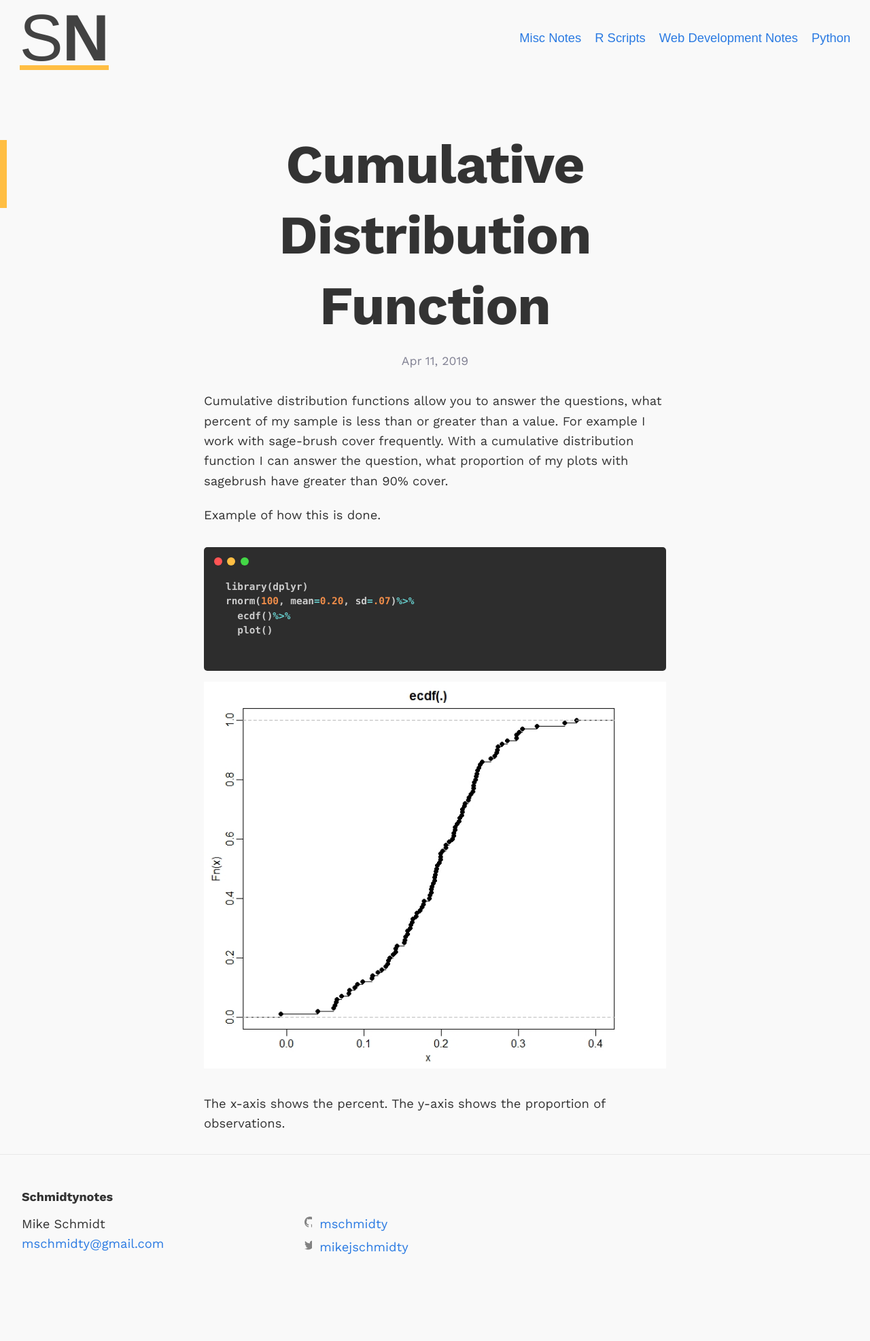
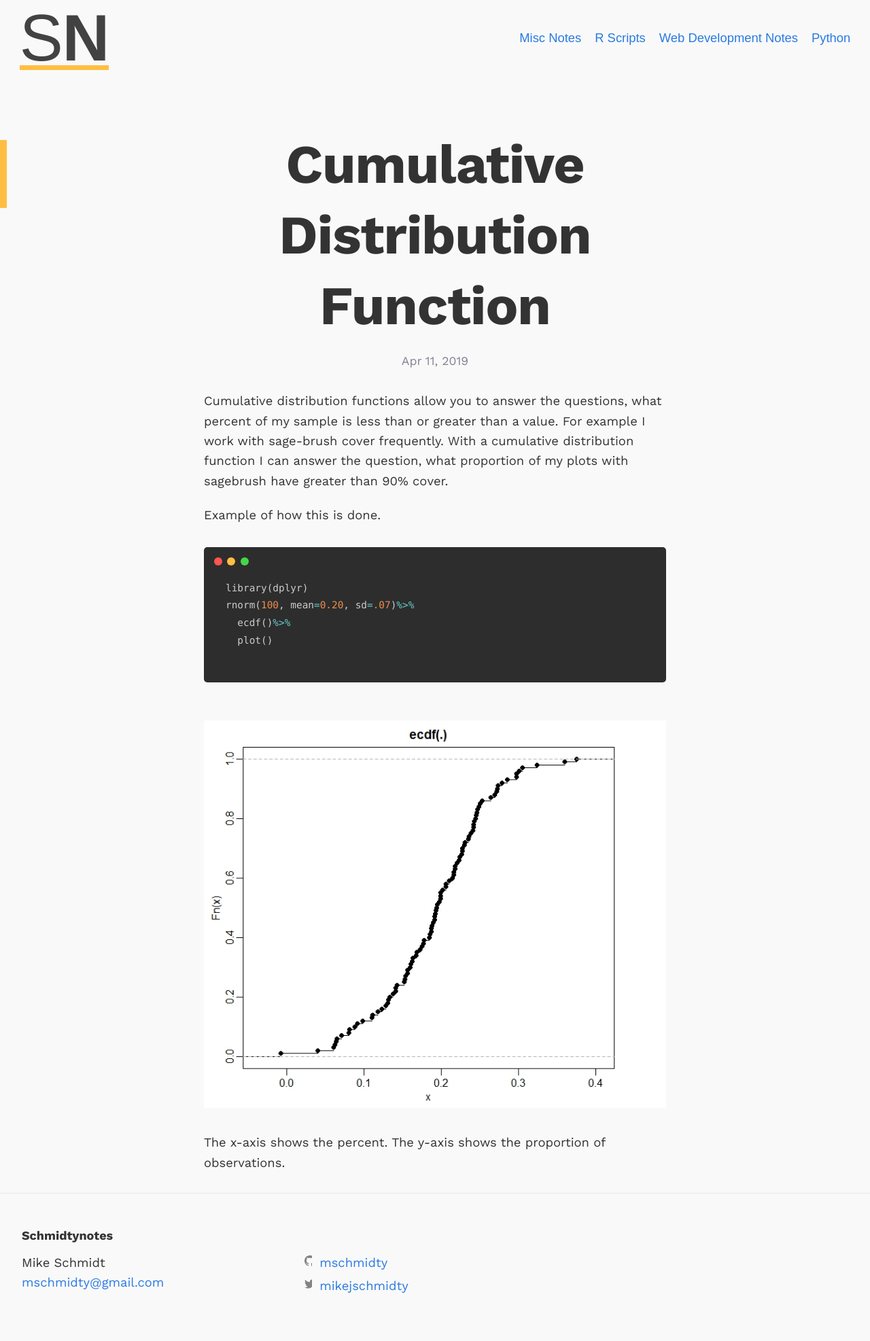
Before and after one commit to mschmidty/bio_notes, a Jekyll site: the page built from r/_posts/2019-04-11-cumulative-distribution-function.md, in a window 1280 px wide. Shown: the whole page at 68% size. Built offline with Jekyll 4.4.1, drawn with Linux system fonts in a browser that asks for light colours; before the commit the page ends 1915 px from its top, so only the background shows below that.

Commit message:
added to post

```diff
--- a/_sass/overwrite/text.scss
+++ b/_sass/overwrite/text.scss
@@ -137,7 +137,12 @@ div.highlighter-rouge{
 .highlighter-rouge pre.highlight, pre.language-r-output {
   padding:3rem 0 3rem 2rem;
   font-size: 0.9rem !important;
-  line-height:1.2 !important;
+  line-height:1.4 !important;
+  margin-bottom: 40px;
+  code{
+    line-height:1.8;
+    font-weight:200;
+  }
 }
 .highlighter-rouge .highlight{
   border-radius: 5px;
```
Also changed, not shown: r/_posts/2020-08-27-2020-wildfires_2020_in_the_west.md (+4 -0 lines), r/assets/maps/Wildfires_in_the_west.png, r/assets/plots/wildland_fire_total_number_of_acres.png (added).
